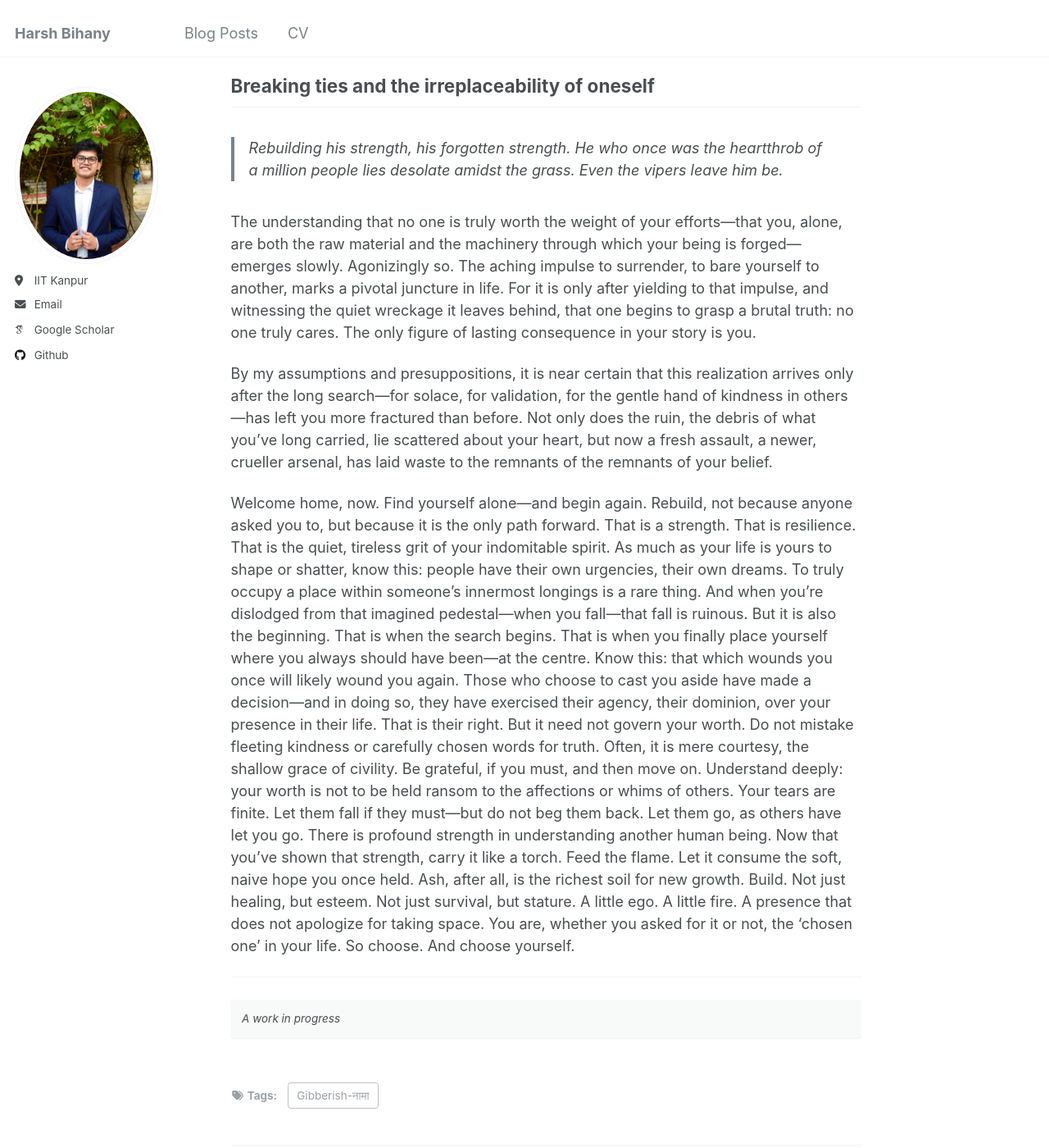
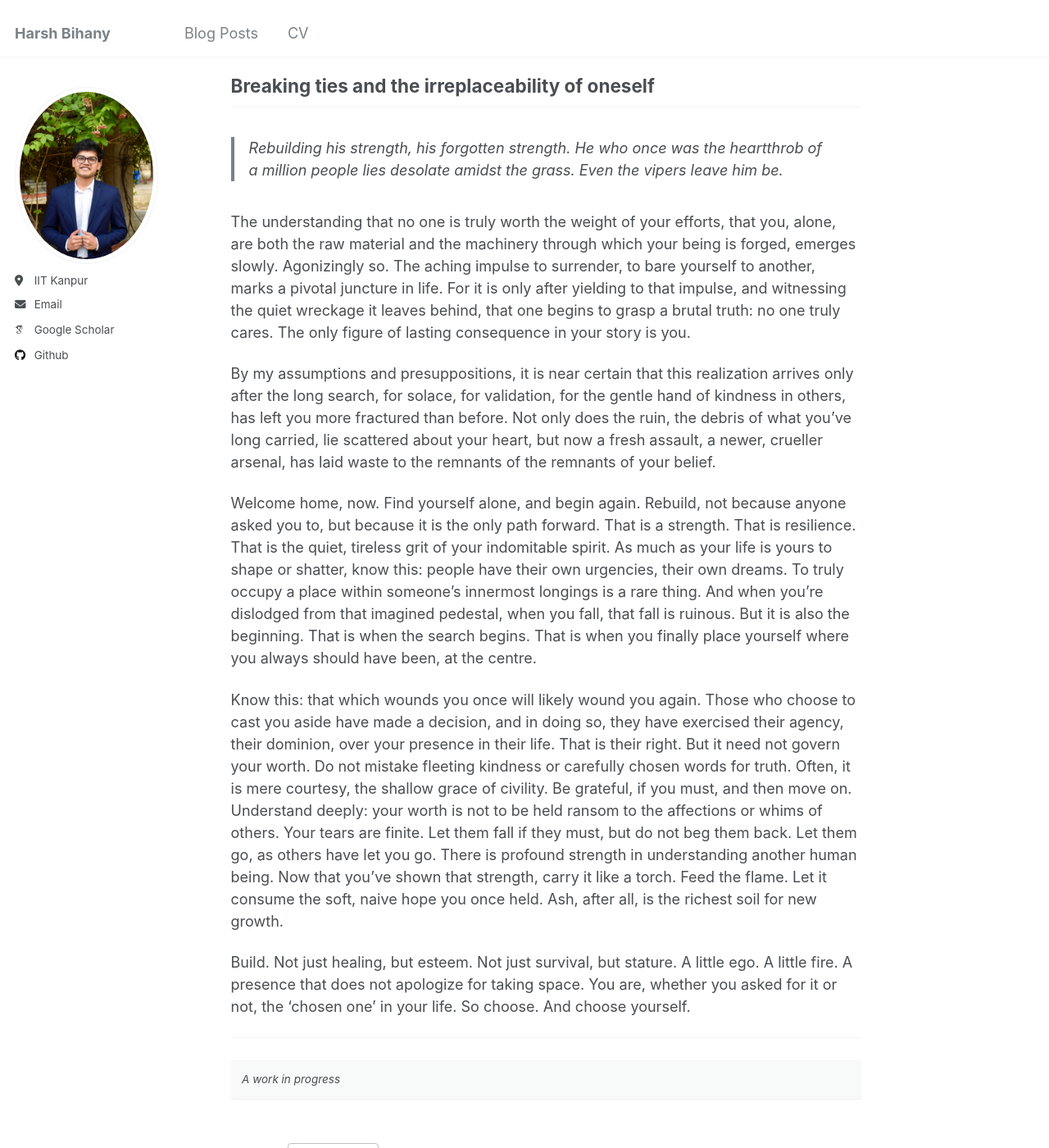
Before and after one commit to bihany-harsh/bihany-harsh.github.io, a Jekyll site: the page built from _posts/2025-15-05-strength-in-men.md, in a window 1280 px wide and 1400 px high, scrolled down 1698 px. Shown: the whole window at 82% size. Built offline with Jekyll 4.4.1, drawn with Linux system fonts in a browser that asks for light colours; some web fonts are replaced; some of the changed text lies outside the part shown.

Commit message:
minor edits

```diff
--- a/_includes/social-share.html
+++ b/_includes/social-share.html
@@ -5,9 +5,7 @@
     <h4 class="page__share-title">{{ site.data.ui-text[site.locale].share_on_label | default: "Share on" }}</h4>
   {% endif %}
 
-  <a href="https://twitter.com/intent/tweet?text={{ base_path }}{{ page.url }}" class="btn btn--twitter" title="{{ site.data.ui-text[site.locale].share_on_label | default: 'Share on' }} Twitter"><i class="fab fa-twitter" aria-hidden="true"></i><span> Twitter</span></a>
-
-  <a href="https://www.facebook.com/sharer/sharer.php?u={{ base_path }}{{ page.url }}" class="btn btn--facebook" title="{{ site.data.ui-text[site.locale].share_on_label | default: 'Share on' }} Facebook"><i class="fab fa-facebook" aria-hidden="true"></i><span> Facebook</span></a>
+  <a href="https://x.com/intent/tweet?text={{ base_path }}{{ page.url }}" class="btn btn--twitter" title="{{ site.data.ui-text[site.locale].share_on_label | default: 'Share on' }} X"><i class="fab fa-x-twitter" aria-hidden="true"></i><span> X</span></a>
 
   <a href="https://www.linkedin.com/shareArticle?mini=true&url={{ base_path }}{{ page.url }}" class="btn btn--linkedin" title="{{ site.data.ui-text[site.locale].share_on_label | default: 'Share on' }} LinkedIn"><i class="fab fa-linkedin" aria-hidden="true"></i><span> LinkedIn</span></a>
 </section>
--- a/_posts/2025-15-05-strength-in-men.md
+++ b/_posts/2025-15-05-strength-in-men.md
@@ -14,33 +13,34 @@ tags:
 
 First rule of engagement: put it into words.
 
-Loneliness is a cruel, quiet beast. I find myself envying those who can endure it with ease. I envy who I once was—someone who could survive on little. There’s a kind of sacred ignorance in emotional immaturity, one we often don’t appreciate until it’s gone. Because once you begin to truly see—to notice how people can be cold, sharp, indifferent, or simply drift away without notice—what creeps in is something bitter. A weight that doesn’t lift. Hopelessness, despair, sadness so thick it chokes—and alongside it, flashes of rage, helplessness, grief that winds itself into your very breath. Emotional pain doesn’t bruise where others can see, but it’s brutal all the same. To watch everything collapse, and still summon even a flicker of will to move forward—that is a test of spirit most can’t imagine.
+Loneliness is a cruel, quiet beast. I find myself envying those who can endure it with ease. I envy who I once was, someone who could survive on little. There’s a kind of sacred ignorance in emotional immaturity, one we often don’t appreciate until it’s gone. Because once you begin to truly see, to notice how people can be cold, sharp, indifferent, or simply drift away without notice, what creeps in is something bitter. A weight that doesn’t lift. Hopelessness, despair, sadness so thick it chokes, and alongside it, flashes of rage, helplessness, grief that winds itself into your very breath. Emotional pain doesn’t bruise where others can see, but it’s brutal all the same. To watch everything collapse, and still summon even a flicker of will to move forward, that is a test of spirit most can’t imagine.
 
 Just like ignorance can shield you, emotional immaturity offers a strange kind of peace. Because the more you ask, why?, and find no answers, the more that wind of sorrow hits you. It’s cold and endless. You might turn your thoughts elsewhere, but it finds you again. Even when you’ve wrapped yourself in sincerity, care, and truth, the world can still tear through it, like wind flapping through the seams of a worn-out tent. The chill seeps in. And it hurts.
 
-To open yourself, to put effort into mending something real, and receive silence in return—when you’re made to feel like you were never enough, and don’t even deserve honesty—it’s natural to fall apart. Shatter, really.
+To open yourself, to put effort into mending something real, and receive silence in return, when you’re made to feel like you were never enough, and don’t even deserve honesty, it’s natural to fall apart. Shatter, really.
 
-No comfort seems enough. The pain lingers. You may speak, shout, write it all down—but it often does little. Pain stays until it doesn’t. It will run its course. Until then, you endure. Everything feels far away. Work, ambition, even hope—out of reach. Maybe you crave a simple gesture—a hug, someone’s shoulder, anything warm. But in the silence, your bedsheet is the only embrace you have. And that’s a hard truth.
+No comfort seems enough. The pain lingers. You may speak, shout, write it all down, but it often does little. Pain stays until it doesn’t. It will run its course. Until then, you endure. Everything feels far away. Work, ambition, even hope out of reach. Maybe you crave a simple gesture: a hug, someone’s shoulder, anything warm. But in the silence, your bedsheet is the only embrace you have. And that’s a hard truth.
 
-Still, you walk outside with a steady face. You keep your pain hidden. And if despite wanting to be seen, to be understood, you choose instead to carry it quietly, that—that—is strength. Quiet strength. Resilience.
+Still, you walk outside with a steady face. You keep your pain hidden. And if despite wanting to be seen, to be understood, you choose instead to carry it quietly, that-that is strength. Quiet strength. Resilience.
 
-It’s hard to believe right now that time heals. It feels like a cruel phrase. A hollow one. But even a fool’s hope is a kind of hope. Maybe the last thread, but still—something to hold. So you sit. Cry. Collapse. Then rise. Cry again. But then, you walk. Slowly. Weakly. But with courage. Faint, perhaps. Temporary, surely. But courage all the same.
+It’s hard to believe right now that time heals. It feels like a cruel phrase. A hollow one. But even a fool’s hope is a kind of hope. Maybe the last thread, but still, something to hold. So you sit. Cry. Collapse. Then rise. Cry again. But then, you walk. Slowly. Weakly. But with courage. Faint, perhaps. Temporary, surely. But courage all the same.
 So walk.
 
 There’s a particular kind of strength in speaking your truth and knowing it may change nothing. In walking away from what you once clung to. In choosing peace over pain. Because the longer you walk down the wrong path, the harder it is to find your way home. Recognize where you faltered. Try to do better. That too is a strength. Maybe it is the strength of the highest kind. Acknowledgement and efforts. It is truly bitter that your efforts go unnoticed. Find your solace in the fact, gradually but surely, that you worked. That is a capstone achievement.
-
 
 ## Breaking ties and the irreplaceability of oneself
 
 > Rebuilding his strength, his forgotten strength. He who once was the heartthrob of a million people lies desolate amidst the grass. Even the vipers leave him be.
 
-The understanding that no one is truly worth the weight of your efforts—that you, alone, are both the raw material and the machinery through which your being is forged—emerges slowly. Agonizingly so. The aching impulse to surrender, to bare yourself to another, marks a pivotal juncture in life. For it is only after yielding to that impulse, and witnessing the quiet wreckage it leaves behind, that one begins to grasp a brutal truth: no one truly cares. The only figure of lasting consequence in your story is you.
+The understanding that no one is truly worth the weight of your efforts, that you, alone, are both the raw material and the machinery through which your being is forged, emerges slowly. Agonizingly so. The aching impulse to surrender, to bare yourself to another, marks a pivotal juncture in life. For it is only after yielding to that impulse, and witnessing the quiet wreckage it leaves behind, that one begins to grasp a brutal truth: no one truly cares. The only figure of lasting consequence in your story is you.
 
-By my assumptions and presuppositions, it is near certain that this realization arrives only after the long search—for solace, for validation, for the gentle hand of kindness in others—has left you more fractured than before. Not only does the ruin, the debris of what you’ve long carried, lie scattered about your heart, but now a fresh assault, a newer, crueller arsenal, has laid waste to the remnants of the remnants of your belief.
+By my assumptions and presuppositions, it is near certain that this realization arrives only after the long search, for solace, for validation, for the gentle hand of kindness in others, has left you more fractured than before. Not only does the ruin, the debris of what you’ve long carried, lie scattered about your heart, but now a fresh assault, a newer, crueller arsenal, has laid waste to the remnants of the remnants of your belief.
 
-Welcome home, now. Find yourself alone—and begin again. Rebuild, not because anyone asked you to, but because it is the only path forward. That is a strength. That is resilience. That is the quiet, tireless grit of your indomitable spirit. As much as your life is yours to shape or shatter, know this: people have their own urgencies, their own dreams. To truly occupy a place within someone’s innermost longings is a rare thing. And when you're dislodged from that imagined pedestal—when you fall—that fall is ruinous. But it is also the beginning. That is when the search begins. That is when you finally place yourself where you always should have been—at the centre.
-Know this: that which wounds you once will likely wound you again. Those who choose to cast you aside have made a decision—and in doing so, they have exercised their agency, their dominion, over your presence in their life. That is their right. But it need not govern your worth. Do not mistake fleeting kindness or carefully chosen words for truth. Often, it is mere courtesy, the shallow grace of civility. Be grateful, if you must, and then move on.
-Understand deeply: your worth is not to be held ransom to the affections or whims of others. Your tears are finite. Let them fall if they must—but do not beg them back. Let them go, as others have let you go. There is profound strength in understanding another human being. Now that you’ve shown that strength, carry it like a torch. Feed the flame. Let it consume the soft, naive hope you once held. Ash, after all, is the richest soil for new growth.
+Welcome home, now. Find yourself alone, and begin again. Rebuild, not because anyone asked you to, but because it is the only path forward. That is a strength. That is resilience. That is the quiet, tireless grit of your indomitable spirit. As much as your life is yours to shape or shatter, know this: people have their own urgencies, their own dreams. To truly occupy a place within someone’s innermost longings is a rare thing. And when you're dislodged from that imagined pedestal, when you fall, that fall is ruinous. But it is also the beginning. That is when the search begins. That is when you finally place yourself where you always should have been, at the centre.
+
+Know this: that which wounds you once will likely wound you again. Those who choose to cast you aside have made a decision, and in doing so, they have exercised their agency, their dominion, over your presence in their life. That is their right. But it need not govern your worth. Do not mistake fleeting kindness or carefully chosen words for truth. Often, it is mere courtesy, the shallow grace of civility. Be grateful, if you must, and then move on.
+Understand deeply: your worth is not to be held ransom to the affections or whims of others. Your tears are finite. Let them fall if they must, but do not beg them back. Let them go, as others have let you go. There is profound strength in understanding another human being. Now that you’ve shown that strength, carry it like a torch. Feed the flame. Let it consume the soft, naive hope you once held. Ash, after all, is the richest soil for new growth.
+
 Build. Not just healing, but esteem. Not just survival, but stature. A little ego. A little fire. A presence that does not apologize for taking space. You are, whether you asked for it or not, the ‘chosen one’ in your life. So choose. And choose yourself.
 
 ---
```
Also changed, not shown: other parts of _posts/2025-15-05-strength-in-men.md (+1 -2 lines), _posts/2025-30-07-jeevan-kautuk.md (+1 -2 lines).
